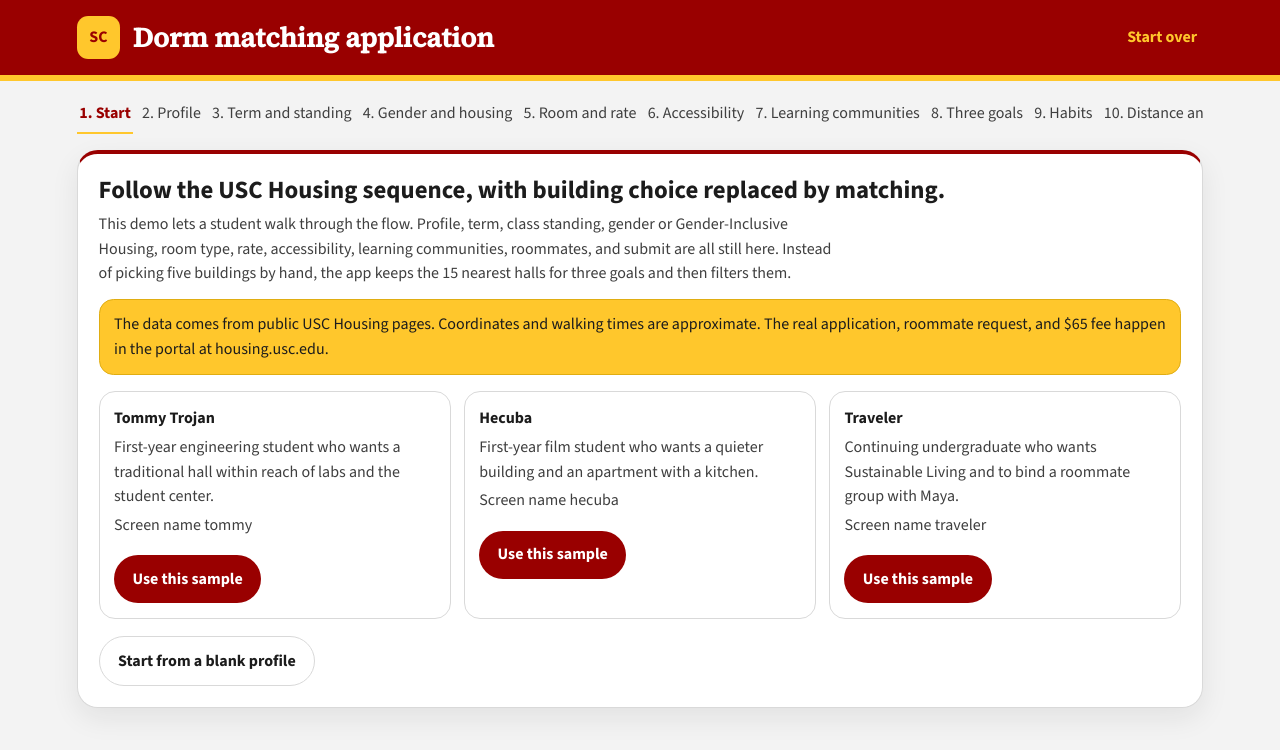
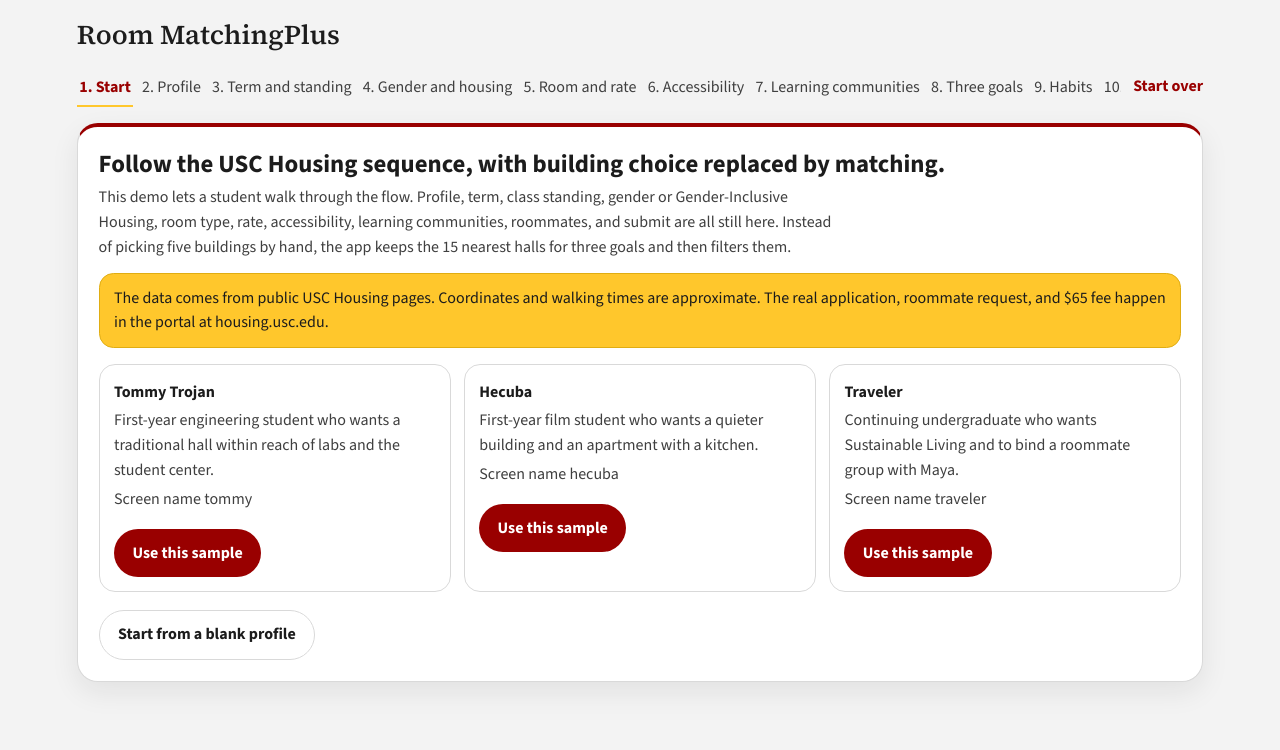
Before and after one commit to Onceinabluemoon1/HackSC, a plain HTML site: page dorms/index.html in a window 1280 px wide. Drawn offline with nearby package versions, Linux system fonts and the light colour scheme.

Commit message:
Remove the extra dorm matching title (#2)
* Add a section menu for Main, Club matching, and Peer matching.

The bar stays in the TrojanMatch shell, including while the dorm panel is open. Main closes that panel and returns home. Club matching and Peer matching use the same coming-soon toast as the other tabs.

Co-authored-by: Hazel Lyu <Onceinabluemoon1@users.noreply.github.com>

* Remove the extra dorm matching title from the panel.

The head menu already names the section, so the panel no longer repeats "Dorm matching application".

Co-authored-by: Hazel Lyu <Onceinabluemoon1@users.noreply.github.com>

* Replace the dorm header bar with a Room MatchingPlus title.

Start over stays a text button beside the steps, and the matching rules are unchanged.

Co-authored-by: Hazel Lyu <Onceinabluemoon1@users.noreply.github.com>

---------

Co-authored-by: Cursor Agent <cursoragent@cursor.com>
Co-authored-by: Hazel Lyu <Onceinabluemoon1@users.noreply.github.com>

```diff
--- a/dorms/css/app.css
+++ b/dorms/css/app.css
@@ -23,38 +23,26 @@ body {
 }
 button, input, select, textarea { font: inherit; color: inherit; }
 h1, h2, h3, h4 { line-height: 1.25; margin: 0 0 0.4rem; }
-h1 { font-family: "Source Serif 4", Georgia, serif; font-size: 1.7rem; color: white; }
-.site-header h1 { margin: 0; }
+h1 { font-family: "Source Serif 4", Georgia, serif; font-size: 1.7rem; color: var(--ink); }
 h2 { font-size: 1.55rem; }
 p { margin: 0 0 0.8rem; }
 
-.site-header {
-  display: flex;
-  justify-content: space-between;
-  gap: 1rem;
-  align-items: center;
-  padding: 1rem 6vw;
-  background: var(--cardinal);
-  color: white;
-  border-bottom: 6px solid var(--gold);
-}
-.brand { display: flex; gap: 0.8rem; align-items: center; }
-.mark {
-  width: 2.7rem;
-  height: 2.7rem;
-  display: grid;
-  place-items: center;
-  background: var(--gold);
-  color: var(--cardinal);
-  font-weight: 700;
-  border-radius: 0.7rem;
+.room-title {
+  margin: 0;
+  padding: 1.15rem 6vw 0.15rem;
+  background: transparent;
+  color: var(--ink);
+  border: 0;
+  font-weight: 560;
 }
 .eyebrow { margin: 0; color: var(--cardinal); font-size: 0.82rem; font-weight: 700; letter-spacing: 0.04em; }
 .text-button, .button, .choice, .tiny {
   border: 0;
   cursor: pointer;
 }
-.text-button { background: transparent; color: var(--gold); font-weight: 700; white-space: nowrap; }
+.text-button { background: transparent; color: var(--cardinal); font-weight: 700; white-space: nowrap; }
+.step-row { display: flex; align-items: flex-start; justify-content: flex-end; gap: 0.75rem; }
+.step-row .reset { flex: none; margin-top: 0.35rem; padding: 0.35rem 0; }
 .button {
   background: var(--cardinal);
   color: white;
@@ -81,6 +69,8 @@ p { margin: 0 0 0.8rem; }
 #app { padding: 0.5rem 6vw 4rem; }
 .stepper {
   display: flex;
+  flex: 1;
+  min-width: 0;
   gap: 0.4rem;
   overflow-x: auto;
   padding: 0.4rem 0 1rem;
@@ -215,7 +205,7 @@ textarea { min-height: 7rem; resize: vertical; }
 .check { display: flex; gap: 0.6rem; align-items: flex-start; font-weight: 400; }
 .check input { width: auto; margin-top: 0.3rem; }
 @media (max-width: 720px) {
-  .site-header, #app { padding-left: 1rem; padding-right: 1rem; }
+  .room-title, #app { padding-left: 1rem; padding-right: 1rem; }
   .columns, .split, .hall header, .person header { grid-template-columns: 1fr; display: grid; }
   .map { height: 420px; }
   .dot span { display: none; }
--- a/dorms/index.html
+++ b/dorms/index.html
@@ -11,13 +11,7 @@
     <link rel="stylesheet" href="css/app.css" />
   </head>
   <body>
-    <header class="site-header">
-      <div class="brand">
-        <span class="mark" aria-hidden="true">SC</span>
-        <h1>Dorm matching application</h1>
-      </div>
-      <button type="button" class="text-button" id="reset-app">Start over</button>
-    </header>
+    <h1 class="room-title">Room MatchingPlus</h1>
     <main id="app" aria-live="polite"></main>
     <script type="module" src="js/app.js"></script>
   </body>
--- a/dorms/js/app.js
+++ b/dorms/js/app.js
@@ -42,12 +42,6 @@ const appRoot = document.querySelector("#app");
 let catalog = null;
 let state = loadState();
 
-document.querySelector("#reset-app").addEventListener("click", () => {
-  if (!confirm("Clear the demo progress stored in this browser?")) return;
-  state = blankState();
-  saveState();
-  render();
-});
 appRoot.addEventListener("click", onClick);
 appRoot.addEventListener("change", onField);
 appRoot.addEventListener("input", onField);
@@ -136,6 +130,14 @@ function onClick(event) {
   const button = event.target.closest("[data-action]");
   if (!button) return;
   const action = button.dataset.action;
+  if (action === "reset") {
+    if (!confirm("Clear the demo progress stored in this browser?")) return;
+    state = blankState();
+    saveState();
+    render();
+    window.scrollTo({ top: 0, behavior: "smooth" });
+    return;
+  }
   state.error = "";
   if (action === "start-blank") {
     const step = state.step;
@@ -313,6 +315,8 @@ function render() {
     const enabled = itemIndex <= state.maxReached && itemIndex !== index;
     return `<button type="button" data-action="goto" data-step="${id}" ${enabled ? "" : "disabled"} ${itemIndex === index ? 'aria-current="step"' : ""}>${itemIndex + 1}. ${label}</button>`;
   }).join("")}</nav>`;
+  const reset = `<button type="button" class="text-button reset" id="reset-app" data-action="reset">Start over</button>`;
+  const steps = `<div class="step-row">${state.step === "done" ? "" : stepper}${reset}</div>`;
   const body = {
     welcome: renderWelcome,
     profile: renderProfile,
@@ -329,7 +333,7 @@ function render() {
     submit: renderSubmit,
     done: renderDone,
   }[state.step]();
-  appRoot.innerHTML = `${state.step === "done" ? "" : stepper}${body}`;
+  appRoot.innerHTML = `${steps}${body}`;
 }
 
 function shell(title, lede, inner, actions) {
```
Also changed, not shown: index.html (+1 -1 lines).
